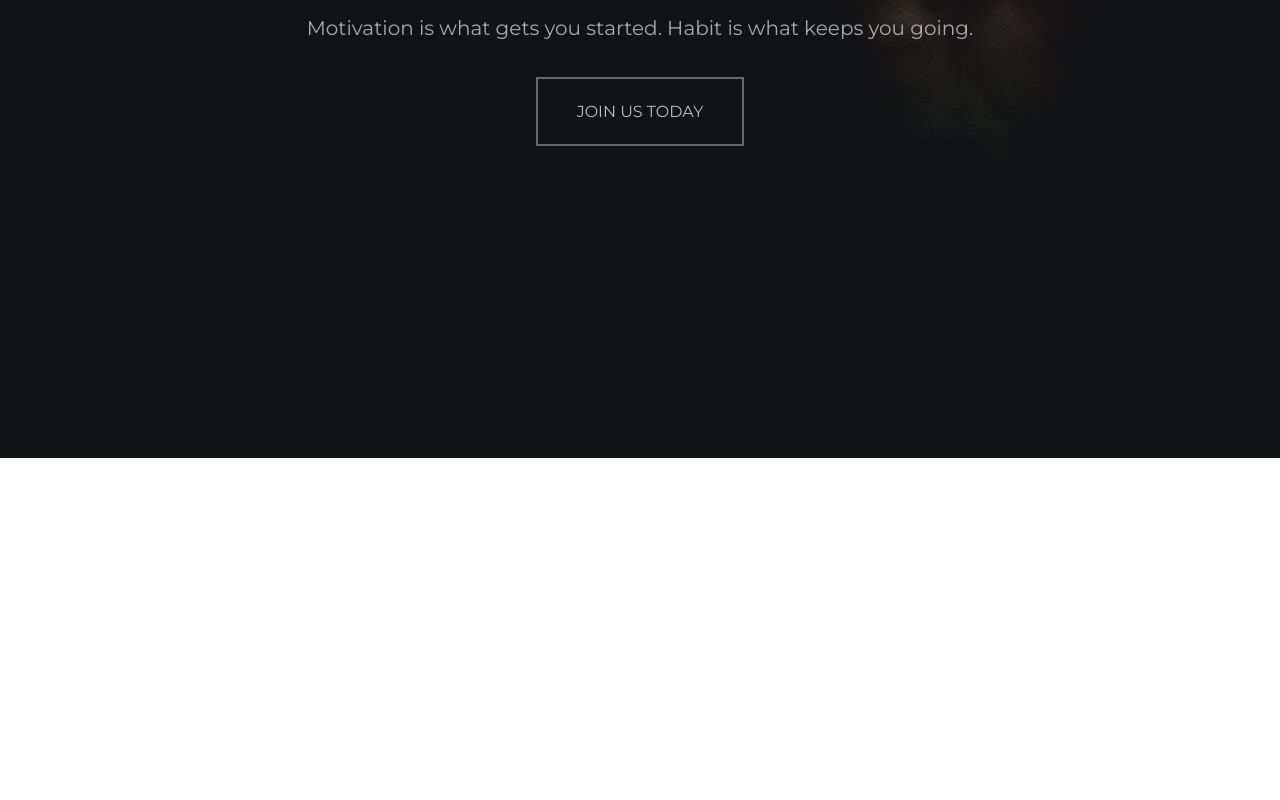
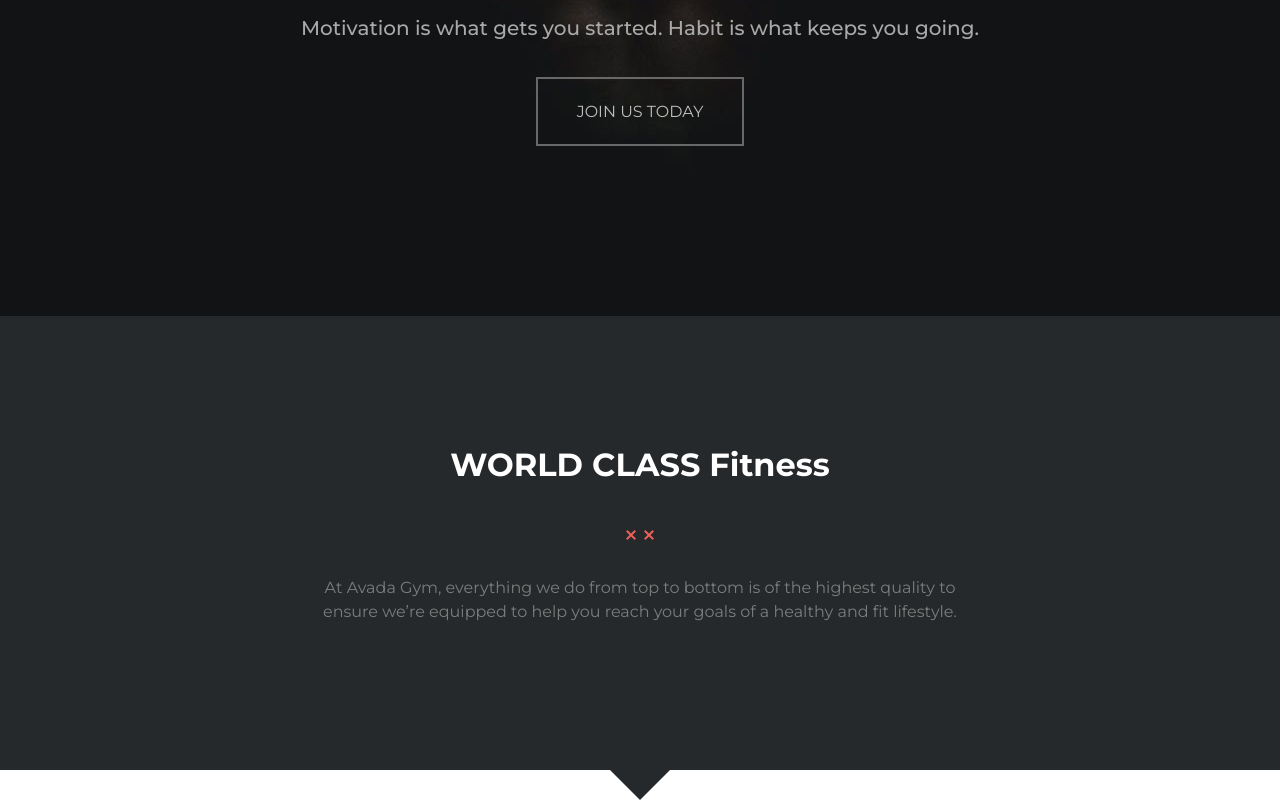
Before and after one commit to Lucaponz91/proj-html-vuejs, a Vue app: page / in a window 1280 px wide. Shown: the part 621-1421 px from the top of the page. Before the commit the page ends 1079 px from the top, so only its background shows below. Built offline with nearby package versions, Linux system fonts and the light colour scheme.

Commit message:
add mission section

```diff
--- a/src/components/HeaderComponent.vue
+++ b/src/components/HeaderComponent.vue
@@ -24,6 +24,7 @@
       </h3>
       <a href=""><span>JOIN US TODAY</span></a>
     </section>
+    <span class="glyphicon glyphicon-triangle-top" style="color: white;"></span>
   </div>
 </template>
 
@@ -39,7 +40,9 @@ export default {
 .header_container {
   // background-color: #111315;
   background-image: url("../assets/images/home-banner.jpg");
-  height: 1079px;
+  background-position: center top;
+  background-repeat: no-repeat;
+  height: 937px;
   .navbar {
     padding-inline: 75px;
     padding-top: 30px;
@@ -67,21 +70,21 @@ li {
 .join_today {
   color: white;
 }
-.header_text{
+.header_text {
   margin-top: 225px;
   color: white;
-    h1{
+  h1 {
     font-size: 100px;
     font-weight: 900;
   }
-    h3{
+  h3 {
     font-size: 20px;
     margin-top: 75px;
     margin-bottom: 60px;
     color: darkgrey;
   }
 
-    a{
+  a {
     text-decoration: none;
     color: rgb(189, 189, 189);
     border: 2px solid rgb(104, 104, 104);
--- a/src/components/MainComponent.vue
+++ b/src/components/MainComponent.vue
@@ -1,16 +1,65 @@
 <template>
-    <div class="main_container">
-
-    </div>
-
+  <div class="main_container">
+    <section class="mission">
+      <div class="mission_text d-flex flex-column align-items-center">
+        <h2>WORLD CLASS Fitness</h2>
+        <div class="divider">
+          <img src="../assets/images/divider-xx-red.png" alt="divider" />
+        </div>
+        <p>
+          At Avada Gym, everything we do from top to bottom is of the highest
+          quality to ensure we’re equipped to help you reach your goals of a
+          healthy and fit lifestyle.
+        </p>
+      </div>
+      <div class="sidiv"></div>
+    </section>
+  </div>
 </template>
 
 <script>
-export default {
-
-}
+export default {};
 </script>
 
 <style lang="scss" scoped>
+.main_container {
+  background-color: #25292b;
+  .mission {
+    padding-top: 130px;
+    padding-bottom: 130px;
+    position: relative;
+    .divider {
+      margin-top: 30px;
+      margin-bottom: 30px;
+    }
+  }
+  .mission_text {
+    color: white;
+    h2 {
+      font-weight: 700;
+    }
+    p {
+      color: rgb(124, 124, 124);
+      width: 51%;
+    }
+  }
+  .sidiv {
+    position: relative;
+    padding-left: 15px;
+  }
+  .sidiv:after {
+    position: absolute;
+    transform: translateX(-50%);
+    bottom: -160px;
+    left: 50%;
+    content: "";
 
+    width: 0px;
+    height: 0px;
+    border-left: 30px solid transparent;
+    border-right: 30px solid transparent;
+
+    border-top: 30px solid #25292b;
+  }
+}
 </style>
--- a/src/main.js
+++ b/src/main.js
@@ -7,6 +7,12 @@ import 'bootstrap/dist/css/bootstrap.css'
 import 'bootstrap-vue/dist/bootstrap-vue.css'
 // Font Montserrat
 import "@fontsource/montserrat"
+import "@fontsource/montserrat/900.css"
+import "@fontsource/montserrat/800.css"
+import "@fontsource/montserrat/700.css"
+import "@fontsource/montserrat/600.css"
+import "@fontsource/montserrat/500.css"
+
 
 // Make BootstrapVue available throughout your project
 Vue.use(BootstrapVue)
```
Lines whose indentation alone changed are shown as unchanged.
